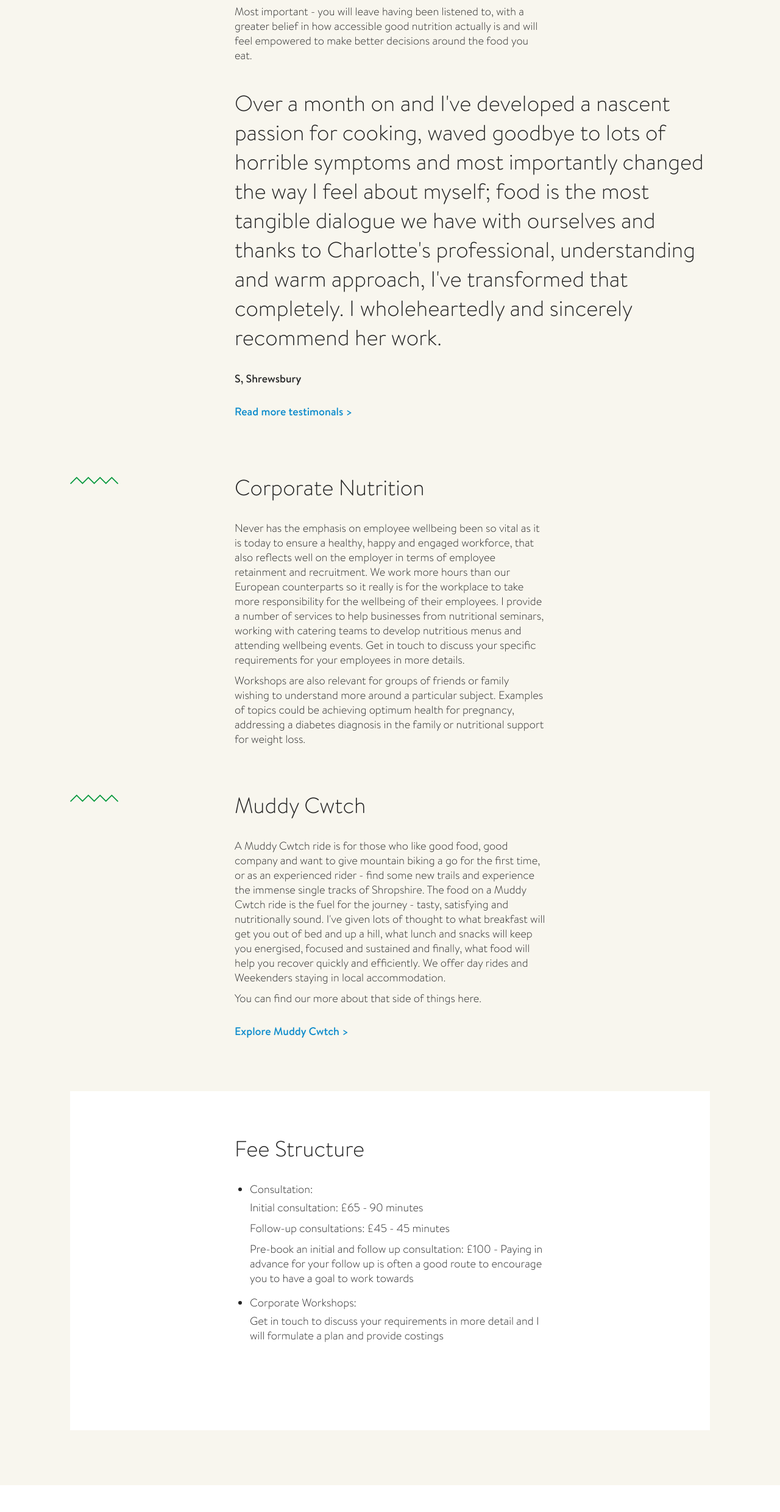
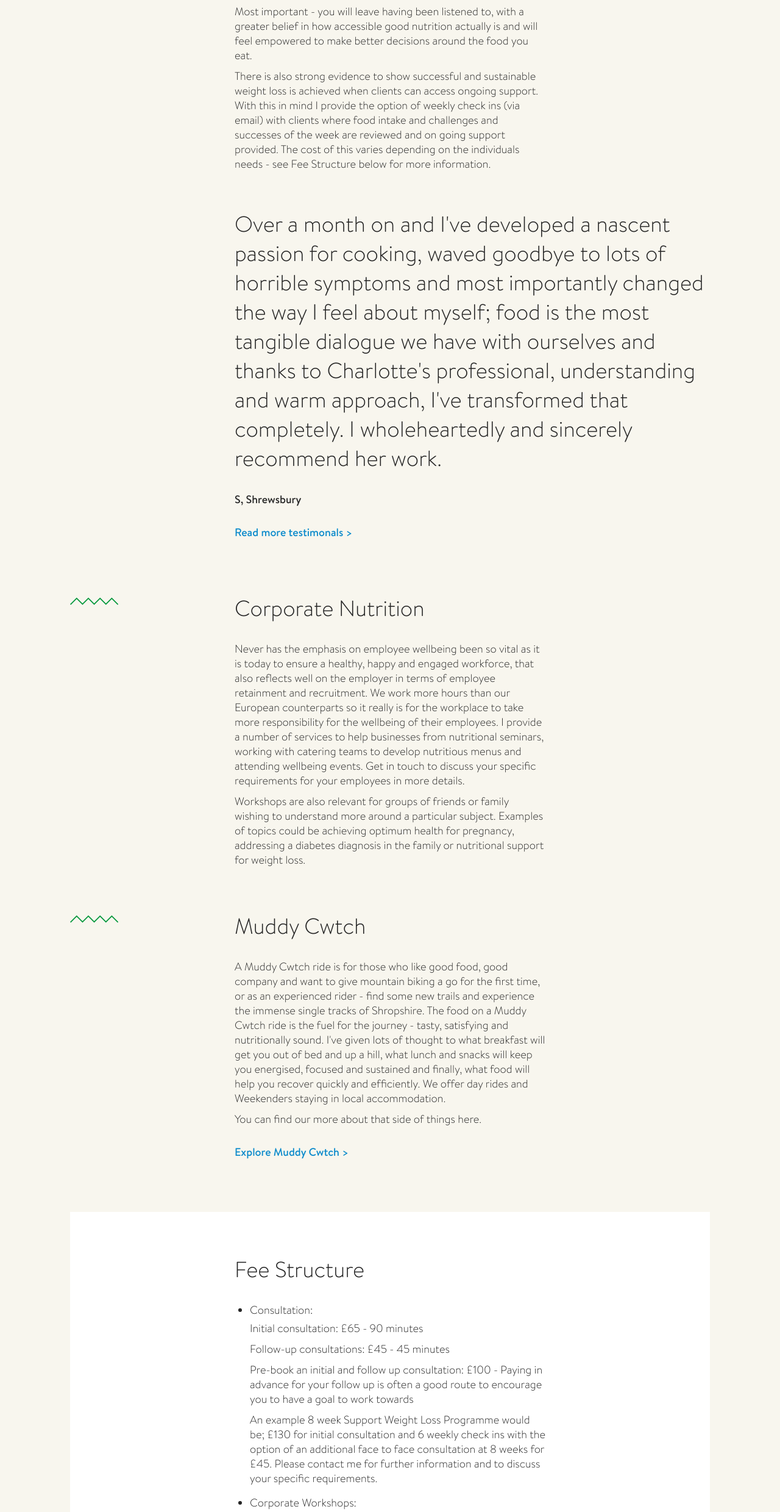
Before and after one commit to craighjones/Something-on-a-plate, a website: page services.html in a window 1280 px wide. Shown: the part 1040-3519 px from the top of the page at 61% size. Drawn offline with Linux system fonts and the light colour scheme; files whose address does not match are found by name.

Commit message:
Updates March 2018
Updates March 2018

```diff
--- a/services.html
+++ b/services.html
@@ -102,7 +102,8 @@
                 <article>
                   <p>No need for a stopwatch; your consultation will last longer than 5 minutes and we will discuss all your symptoms. I provide consultations from central Shrewsbury and work flexibly to meet clients in the evenings and at weekends in surrounding Shropshire.</p>
                   <p>Before you come to your consultation you will complete a confidential questionnaire and 3-day food diary. During the initial 1.5hr session, a thorough case history is taken to build up a detailed picture of your health. I will provide you with an individualised programme that addresses any dietary imbalances and nutrient deficiencies amongst many other things that may be contributing to your symptoms - a plan that will fit practically into your lifestyle. It is then recommended that you come for a follow up appointment (45 minutes) in around 6-8 weeks time to assess your progress and make any adjustments, from one to three follow ups are normally required depending on the individual case. <p>Most important - you will leave having been listened to, with a greater belief in how accessible good nutrition actually is and will feel empowered to make better decisions around the food you eat.</p>
-                </article>
+                  <p>There is also strong evidence to show successful and sustainable weight loss is achieved when clients can access ongoing support. With this in mind I provide the option of weekly check ins (via email) with clients where food intake and challenges and successes of the week are reviewed and on going support provided. The cost of this varies depending on the individuals needs - see Fee Structure below for more information.</p>
+                <article>
               </div>
             </div>
 
@@ -156,6 +157,7 @@
                     <p>Initial consultation: £65  - 90 minutes
                     <p>Follow-up consultations: £45 - 45 minutes</p>
                     <p>Pre-book an initial and follow up consultation: £100 - Paying in advance for your follow up is often a good route to encourage you to have a goal to work towards</p>
+                    <p>An example 8 week Support Weight Loss Programme would be; £130 for initial consultation and 6 weekly check ins with the option of an additional face to face consultation at 8 weeks for £45. Please contact me for further information and to discuss your specific requirements.</p>
                     <li>Corporate Workshops:</li>
                     <p>Get in touch to discuss your requirements in more detail and I will formulate a plan and provide costings</p>
                   </ul>
```
